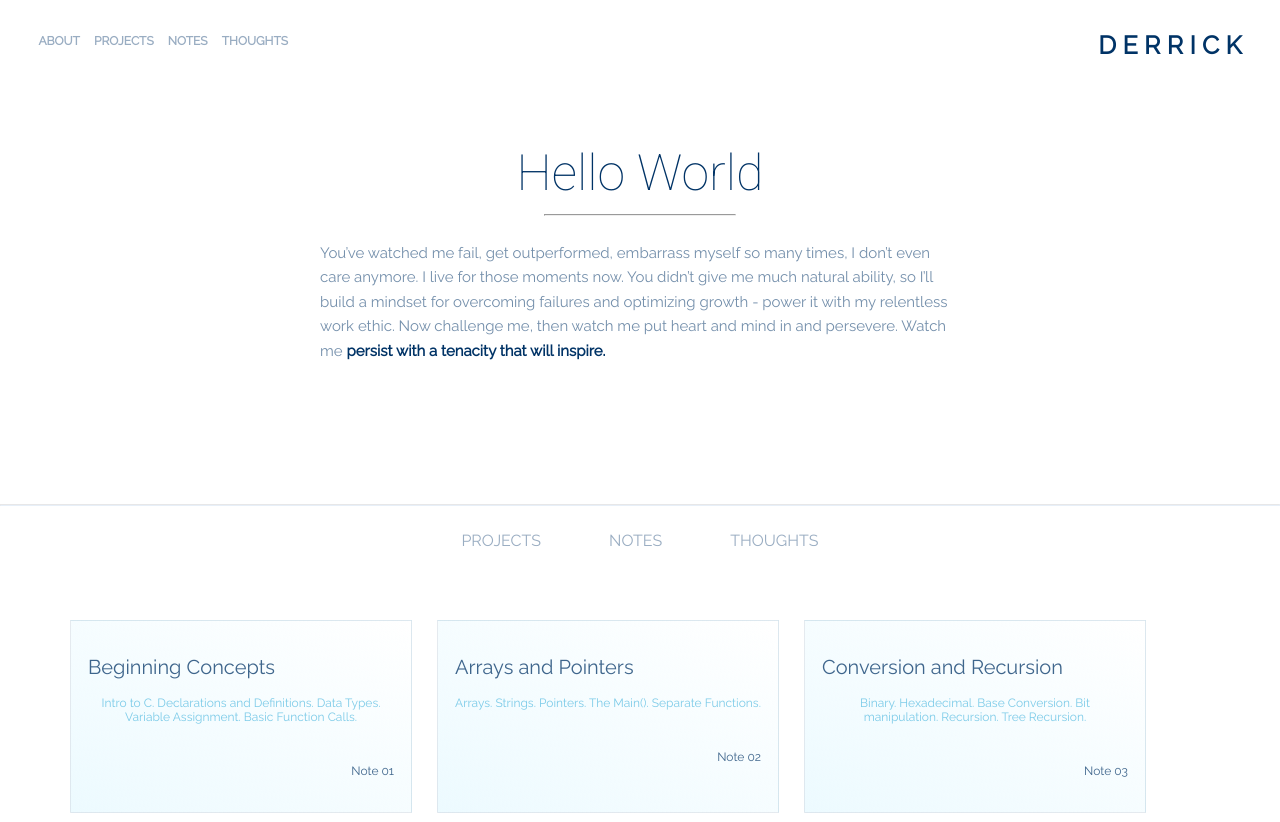
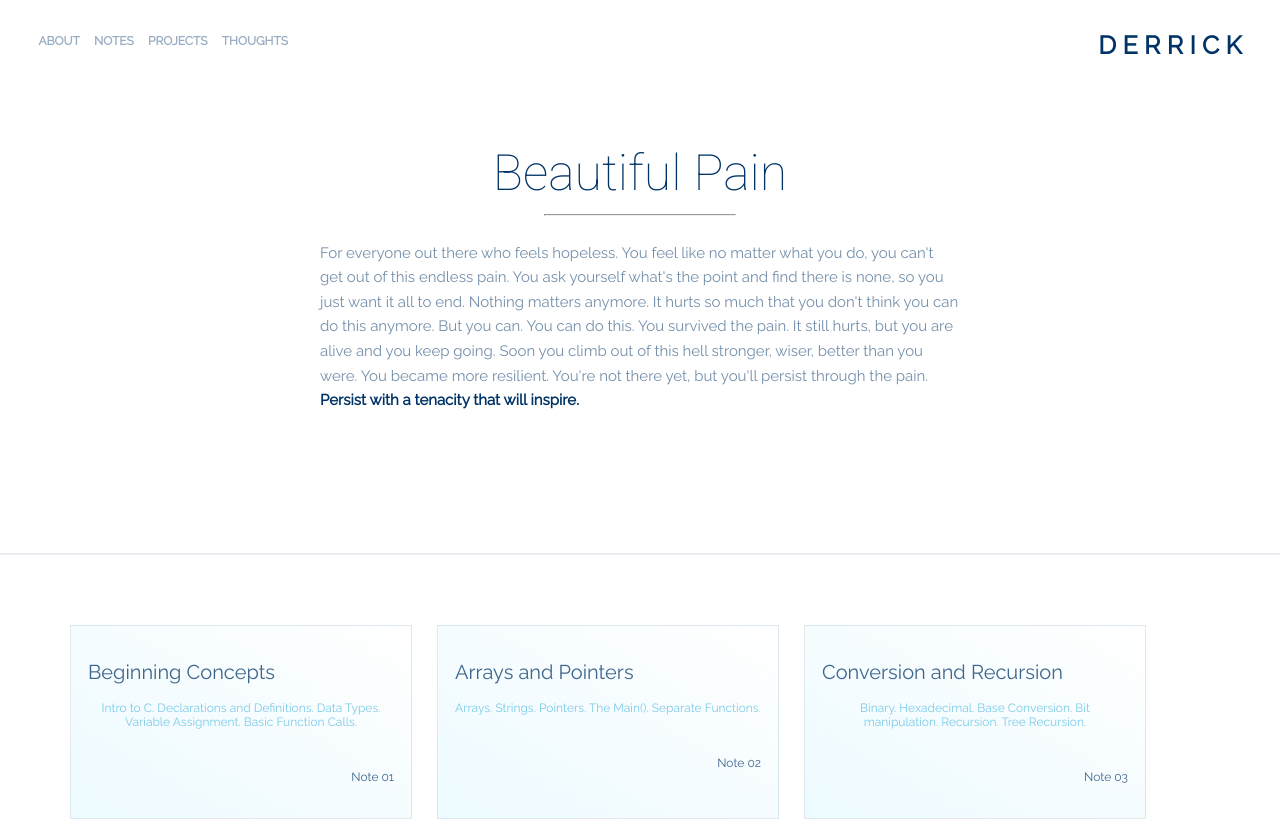
Before and after one commit to gddh/gddh.github.io, a plain HTML site: page index.html in a window 1280 px wide. Shown: the top 822 px of the page. Drawn offline with nearby package versions, Linux system fonts and the light colour scheme.

Commit message:
rewrote intro

```diff
--- a/index.html
+++ b/index.html
@@ -20,8 +20,8 @@
                     </a>
                 </div>
                 <a href="index.html" class="active">ABOUT</a>
+                <a href="#NOTES">NOTES</a>
                 <a href="#PROJECTS">PROJECTS</a>
-                <a href="#NOTES">NOTES</a>
                 <a href="">THOUGHTS</a>
 
             </div>
@@ -35,21 +35,16 @@
 	<!-- Project Intro -->
 	<section class="c-white info-box">
 		<div class="section-detail">
-			<div class="project-title">Hello World</div>
+			<div class="project-title">Beautiful Pain</div>
             <hr id="head-hr">
             <br>
                 <span>
-                    You’ve watched me fail, get outperformed, embarrass myself so many times, I don’t even care anymore. I live for those moments now. You didn’t give me much natural ability, so I’ll build a mindset for overcoming failures and optimizing growth - power it with my relentless work ethic. Now challenge me, then watch me put heart and mind in and persevere. Watch me <strong>persist with a tenacity that will inspire. </strong>
+                    For everyone out there who feels hopeless. You feel like no matter what you do, you can't get out of this endless pain. You ask yourself what's the point and find there is none, so you just want it all to end. Nothing matters anymore. It hurts so much that you don't think you can do this anymore. But you can. You can do this. You survived the pain. It still hurts, but you are alive and you keep going. Soon you climb out of this hell stronger, wiser, better than you were. You became more resilient. You're not there yet, but you'll persist through the pain. <strong> Persist with a tenacity that will inspire. </strong>
                 </span>
             </div>
 	</section>
     <hr class="hr1">
     <section class="content">
-        <div class="content-nav">
-            <a href="#PROJECTS">PROJECTS</a>
-            <a href="#NOTES">NOTES</a>
-            <a href="">THOUGHTS</a>
-        </div>
         <div class="grid-container" id="NOTES">
             <div class="grid-item" id="grid1">
                 <a href = "https://hackmd.io/s/ryUrvAmLf">
```
